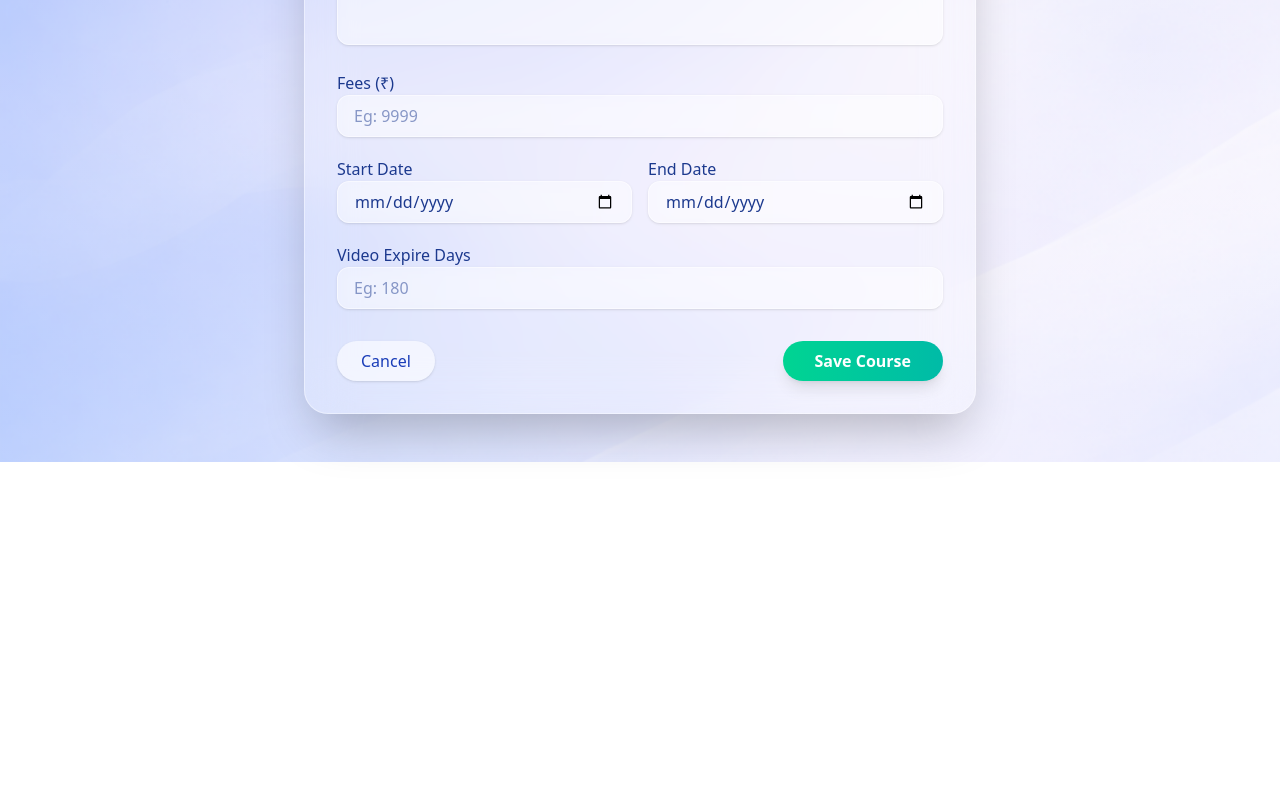
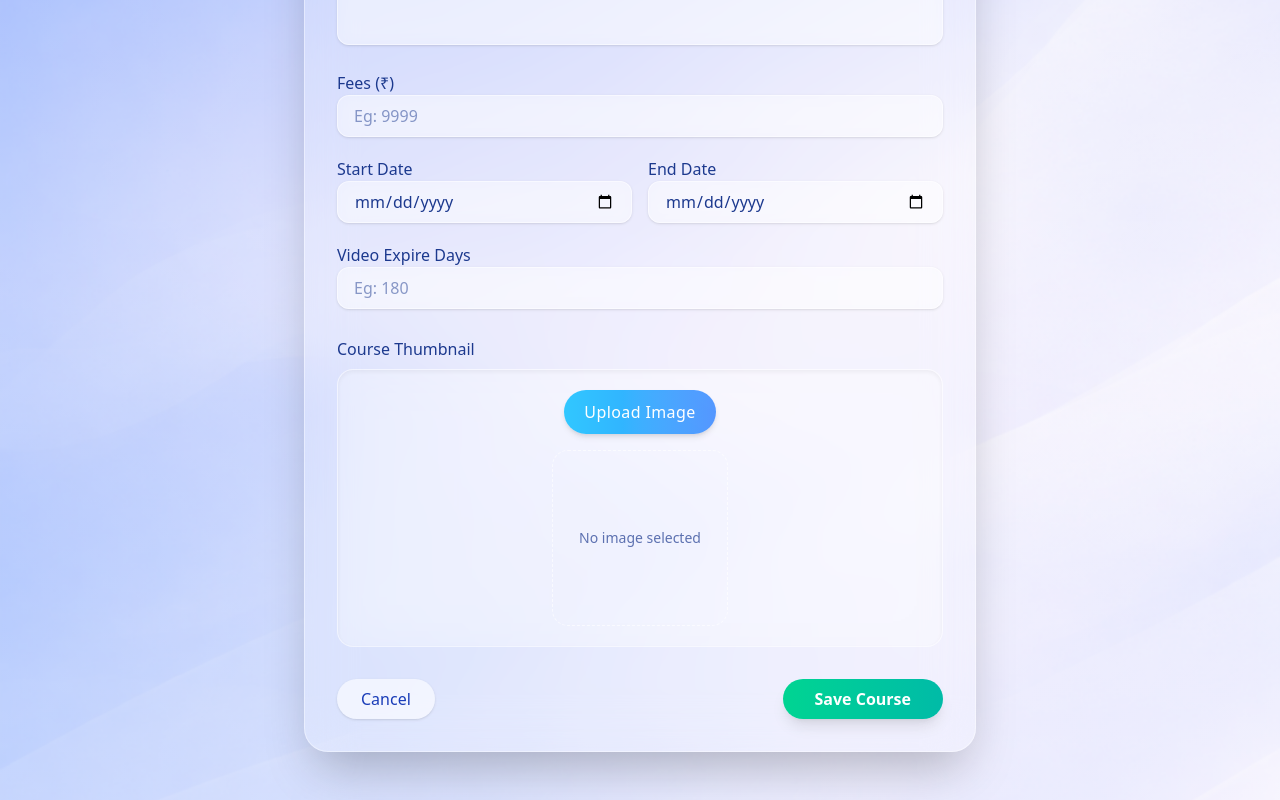
Before and after one commit to udaysinh-bodare/courseProject, a React (Vite) app in the folder client/: page /addcourse in a window 1280 px wide. Shown: the part 358-1158 px from the top of the page. Before the commit the page ends 820 px from the top, so only its background shows below. Built offline with nearby package versions, Linux system fonts and the light colour scheme; sample sign-in values are in the browser's storage.

Commit message:
Adding upload image feature

```diff
--- a/client/src/pages/AddCourse/AddCourse.jsx
+++ b/client/src/pages/AddCourse/AddCourse.jsx
@@ -2,14 +2,24 @@ import React, { useState, useEffect } from "react";
 import { useNavigate } from "react-router";
 import bg from "../../assets/background.png";
 import Navbar from "../../components/Navbar";
-import { addCourse } from "../../services/coursesServices";
+import { addCourse, uploadImage } from "../../services/coursesServices";
 import { getAuthUser } from "../../utils/auth";
 import { toast } from "react-toastify";
 
 function AddCourse() {
-
 	const [loading, setLoading] = useState(true);
 	const navigate = useNavigate();
+	const [image, setImage] = useState(null);
+
+	const [imageFile, setImageFile] = useState(null);
+
+	const handleFileChange = (e) => {
+		const file = e.target.files[0];
+		if (!file) return;
+
+		setImage(URL.createObjectURL(file));
+		setImageFile(file);
+	};
 
 	useEffect(() => {
 		const user = getAuthUser();
@@ -55,14 +65,15 @@ function AddCourse() {
 		if (!form.fees || form.fees <= 0)
 			errs.fees = "Enter a valid fees amount";
 
-    if (!form.start_date)
-      errs.start_date = "Start date is required";
+		if (!form.start_date) errs.start_date = "Start date is required";
 
-    if (!form.end_date)
-      errs.end_date = "End date is required";
+		if (!form.end_date) errs.end_date = "End date is required";
 
-    if (form.start_date && form.end_date &&
-      new Date(form.end_date) < new Date(form.start_date))
+		if (
+			form.start_date &&
+			form.end_date &&
+			new Date(form.end_date) < new Date(form.start_date)
+		)
 			errs.end_date = "End date cannot be before start date";
 
 		if (!form.video_expire_days || form.video_expire_days <= 0)
@@ -81,11 +92,26 @@ function AddCourse() {
 		}
 
 		try {
-      await addCourse(form);
+			const res = await addCourse(form);
+
+      console.log(res)
+
+			const courseId = res.data?.data?.insertId;
+			if (!courseId) throw new Error("Course ID missing from response");
+
+			if (imageFile) {
+				const formData = new FormData();
+				formData.append("image", imageFile);
+				formData.append("course_id", courseId);
+
+				uploadImage(formData).catch((err) => {
+					console.error("Image upload failed:", err);
+					toast.error("Course added but image upload failed");
+				});
+			}
+
 			toast.success("Course added successfully 🎉");
-
 			setTimeout(() => navigate("/allcourses"), 1200);
-
 		} catch (err) {
 			console.error(err);
 			toast.error(err?.response?.data?.message || "Failed to add course");
@@ -137,7 +163,9 @@ function AddCourse() {
 								placeholder="Enter course name"
 							/>
 							{errors.course_name && (
-                <p className="text-red-600 text-sm">{errors.course_name}</p>
+								<p className="text-red-600 text-sm">
+									{errors.course_name}
+								</p>
 							)}
 						</div>
 
@@ -153,7 +181,9 @@ function AddCourse() {
 								placeholder="Write course description..."
 							/>
 							{errors.description && (
-                <p className="text-red-600 text-sm">{errors.description}</p>
+								<p className="text-red-600 text-sm">
+									{errors.description}
+								</p>
 							)}
 						</div>
 
@@ -169,14 +199,18 @@ function AddCourse() {
 								placeholder="Eg: 9999"
 							/>
 							{errors.fees && (
-                <p className="text-red-600 text-sm">{errors.fees}</p>
+								<p className="text-red-600 text-sm">
+									{errors.fees}
+								</p>
 							)}
 						</div>
 
 						{/* Dates */}
 						<div className="grid grid-cols-1 md:grid-cols-2 gap-4">
 							<div>
-                <label className="font-medium">Start Date</label>
+								<label className="font-medium">
+									Start Date
+								</label>
 								<input
 									type="date"
 									name="start_date"
@@ -185,7 +219,9 @@ function AddCourse() {
 									className="w-full glass-input"
 								/>
 								{errors.start_date && (
-                  <p className="text-red-600 text-sm">{errors.start_date}</p>
+									<p className="text-red-600 text-sm">
+										{errors.start_date}
+									</p>
 								)}
 							</div>
 
@@ -199,14 +235,18 @@ function AddCourse() {
 									className="w-full glass-input"
 								/>
 								{errors.end_date && (
-                  <p className="text-red-600 text-sm">{errors.end_date}</p>
+									<p className="text-red-600 text-sm">
+										{errors.end_date}
+									</p>
 								)}
 							</div>
 						</div>
 
 						{/* Video Expiry */}
 						<div>
-              <label className="font-medium">Video Expire Days</label>
+							<label className="font-medium">
+								Video Expire Days
+							</label>
 							<input
 								type="number"
 								name="video_expire_days"
@@ -220,6 +260,50 @@ function AddCourse() {
 									{errors.video_expire_days}
 								</p>
 							)}
+						</div>
+
+						{/* Course Thumbnail */}
+						<div className="pt-2">
+							<p className="font-medium text-blue-900">
+								Course Thumbnail
+							</p>
+
+							<div
+								className="mt-2 flex flex-col items-center justify-center gap-4
+    bg-white/25 border border-white/40 rounded-2xl
+    backdrop-blur-xl shadow-inner p-5"
+							>
+								<label
+									className="px-5 py-2.5 rounded-full cursor-pointer
+      bg-gradient-to-r from-sky-400/80 to-blue-500/80
+      text-white font-medium tracking-wide
+      hover:from-sky-500 hover:to-blue-600
+      shadow-md hover:-translate-y-0.5 transition-all"
+								>
+									Upload Image
+									<input
+										type="file"
+										accept="image/*"
+										className="hidden"
+										onChange={handleFileChange}
+									/>
+								</label>
+
+								{image ? (
+									<img
+										src={image}
+										alt="preview"
+										className="w-44 h-44 object-cover rounded-2xl border border-white/60 shadow-lg"
+									/>
+								) : (
+									<div
+										className="w-44 h-44 rounded-2xl border border-dashed border-white/60
+        flex items-center justify-center text-blue-900/70 text-sm"
+									>
+										No image selected
+									</div>
+								)}
+							</div>
 						</div>
 
 						{/* Buttons */}
--- a/client/src/services/coursesServices.js
+++ b/client/src/services/coursesServices.js
@@ -30,6 +30,17 @@ export async function addCourse(payload) {
   return axios.post(url, payload, { headers: authHeaders() });
 }
 
+export async function uploadImage(formData) {
+  const url = `${config.BASE_URL}/api/courses/upload-course-image`;
+  return axios.post(url, formData, {
+    headers: {
+      token: localStorage.getItem("token"),
+      "Content-Type": "multipart/form-data",
+    },
+  });
+}
+
+
 export async function getCourseDetails(course_id) {
   const url = `${config.BASE_URL}/api/courses/course-details/${course_id}`;
   return axios.get(url, { headers: authHeaders() });
```
Also changed, not shown: client/public/courseimages/11.jpg (added). Lines whose indentation alone changed are shown as unchanged.
